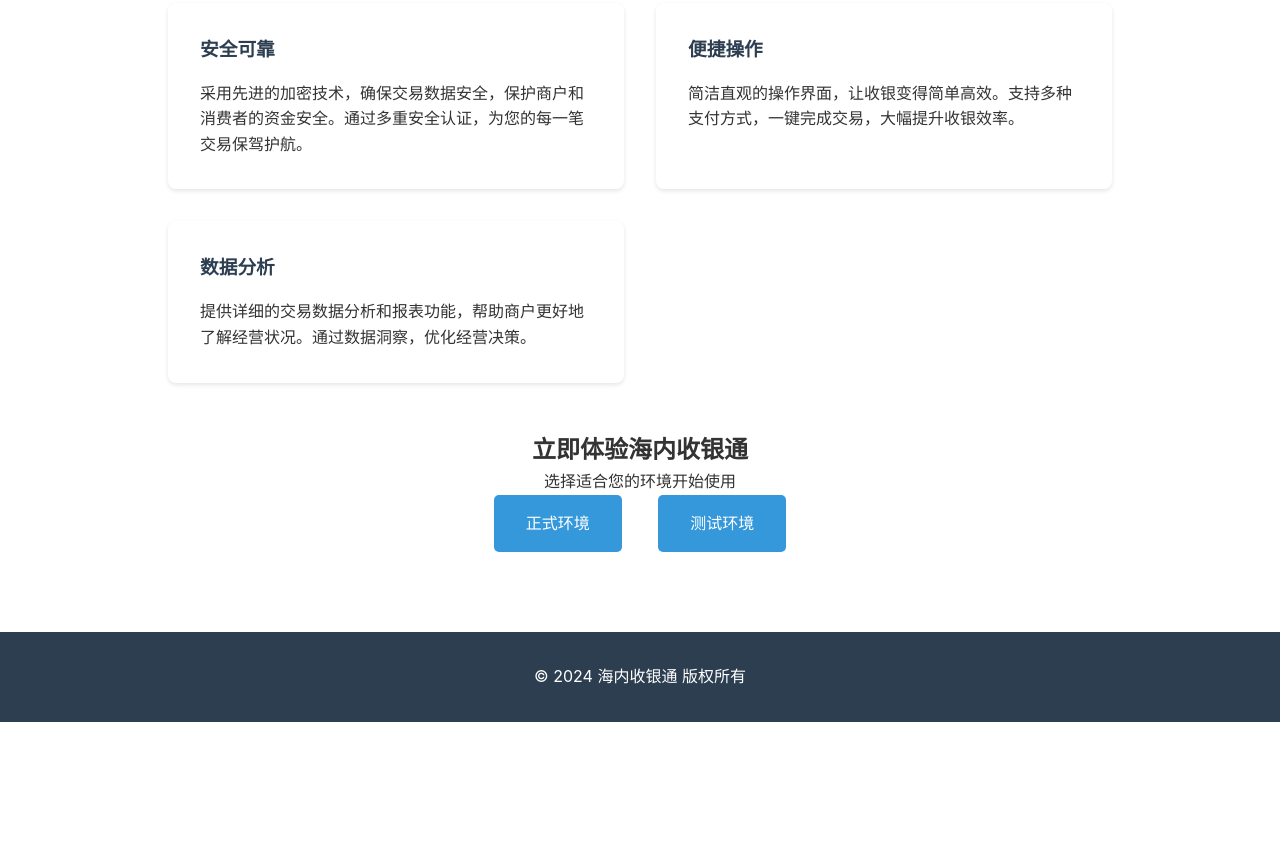
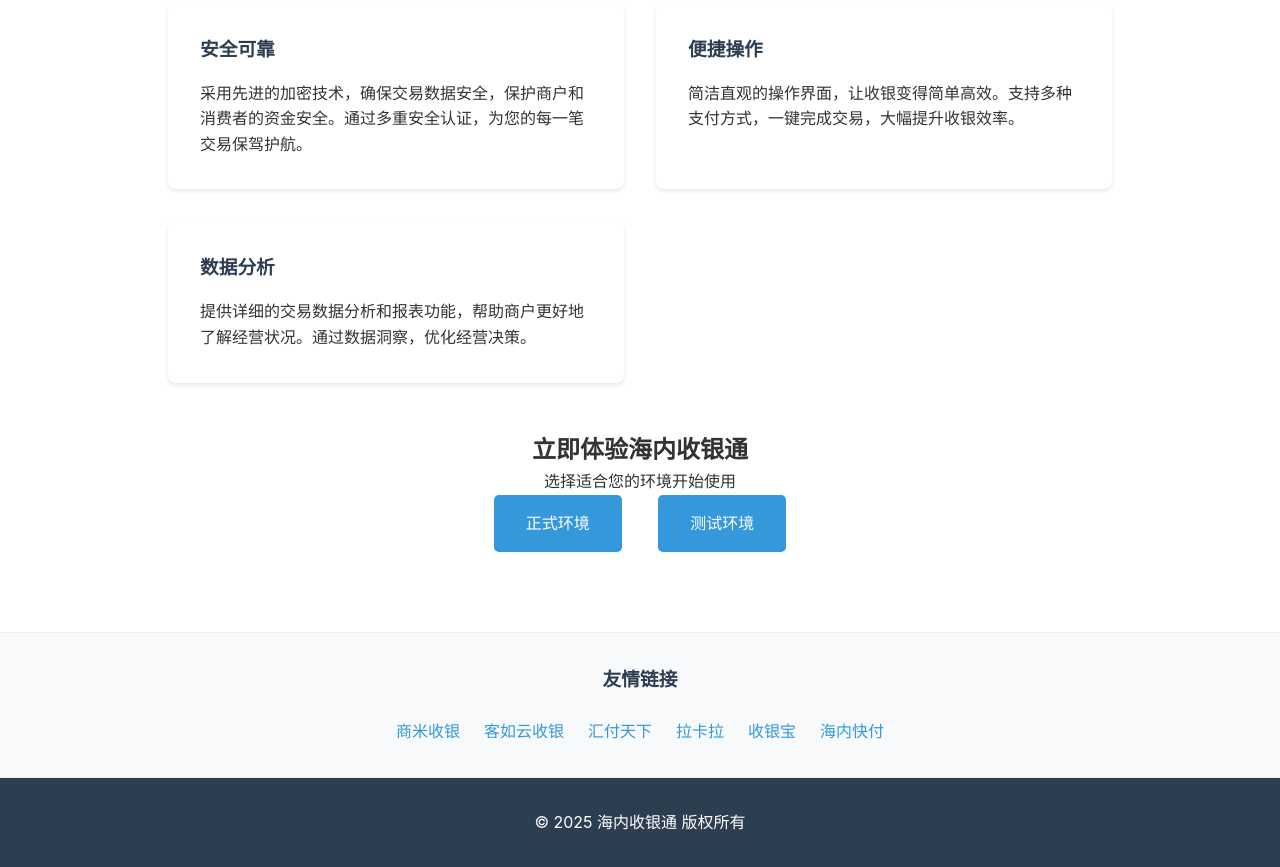
Before and after one commit to joewan/shouyintong, a plain HTML site: page index.html in a window 1280 px wide. Shown: the part 380-1247 px from the top of the page. Before the commit the page ends 1102 px from the top, so only its background shows below. Drawn offline with Linux system fonts and the light colour scheme.

Commit message:
添加友情链接。

```diff
--- a/index.html
+++ b/index.html
@@ -161,6 +161,39 @@
             padding: 0.5rem;
         }
 
+        /* 友情链接样式 */
+        .friend-links {
+            background: #f8f9fa;
+            padding: 2rem 0;
+            border-top: 1px solid #eee;
+            border-bottom: 1px solid #eee;
+        }
+        .friend-links-container {
+            max-width: 1200px;
+            margin: 0 auto;
+            padding: 0 20px;
+        }
+        .friend-links h3 {
+            color: #2c3e50;
+            margin-bottom: 1.5rem;
+            text-align: center;
+        }
+        .friend-links-list {
+            display: flex;
+            flex-wrap: wrap;
+            justify-content: center;
+            gap: 1.5rem;
+        }
+        .friend-link {
+            color: #3498db;
+            text-decoration: none;
+            transition: color 0.3s;
+        }
+        .friend-link:hover {
+            color: #2980b9;
+            text-decoration: underline;
+        }
+
         @media (max-width: 768px) {
             .mobile-menu-btn {
                 display: block;
@@ -246,6 +279,19 @@
             .main-content {
                 padding: 1rem;
             }
+
+            .friend-links {
+                padding: 1.5rem 0;
+            }
+            .friend-links-list {
+                gap: 1rem;
+                flex-direction: column;
+                align-items: center;
+            }
+            .friend-link {
+                display: block;
+                padding: 0.5rem 0;
+            }
         }
     </style>
 </head>
@@ -312,8 +358,22 @@
         </section>
     </div>
 
+    <div class="friend-links">
+        <div class="friend-links-container">
+            <h3>友情链接</h3>
+            <div class="friend-links-list">
+                <a href="https://www.sunmi.com" class="friend-link" target="_blank">商米收银</a>
+                <a href="https://www.keruyun.com" class="friend-link" target="_blank">客如云收银</a>
+                <a href="https://www.huifu.com" class="friend-link" target="_blank">汇付天下</a>
+                <a href="https://www.lakala.com" class="friend-link" target="_blank">拉卡拉</a>
+                <a href="https://www.shouyin.com" class="friend-link" target="_blank">收银宝</a>
+                <a href="https://www.hainei.com" class="friend-link" target="_blank">海内快付</a>
+            </div>
+        </div>
+    </div>
+
     <footer class="footer">
-        <p>© 2024 海内收银通 版权所有</p>
+        <p>© 2025 海内收银通 版权所有</p>
     </footer>
 
     <script>
```
